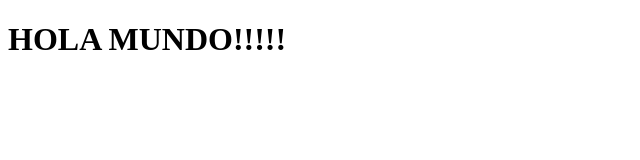
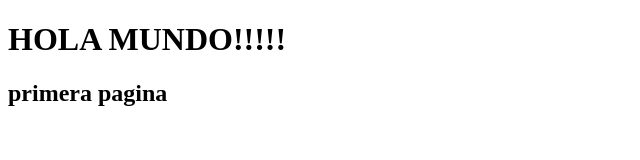
Before and after one commit to TonyGH1/cursoGitHub, a plain HTML site: page index.html in a window 1280 px wide. Shown: the whole page, without its empty margins (0-640 px from the left). Drawn offline with Linux system fonts and the light colour scheme.

Commit message:
ahora el index tiene un h2

```diff
--- a/index.html
+++ b/index.html
@@ -8,5 +8,6 @@
 </head>
 <body>
     <h1>HOLA MUNDO!!!!!</h1>
+    <h2>primera pagina</h2>
 </body>
 </html>
```
